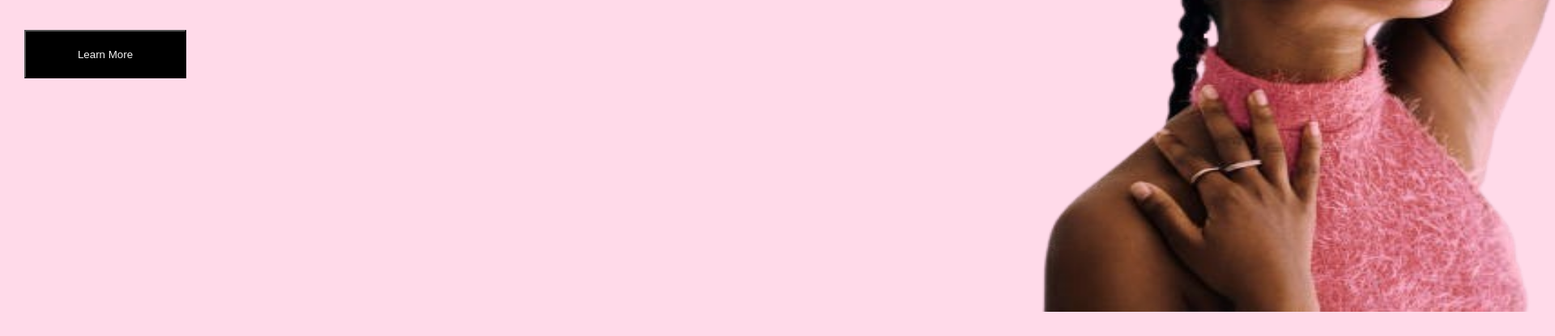
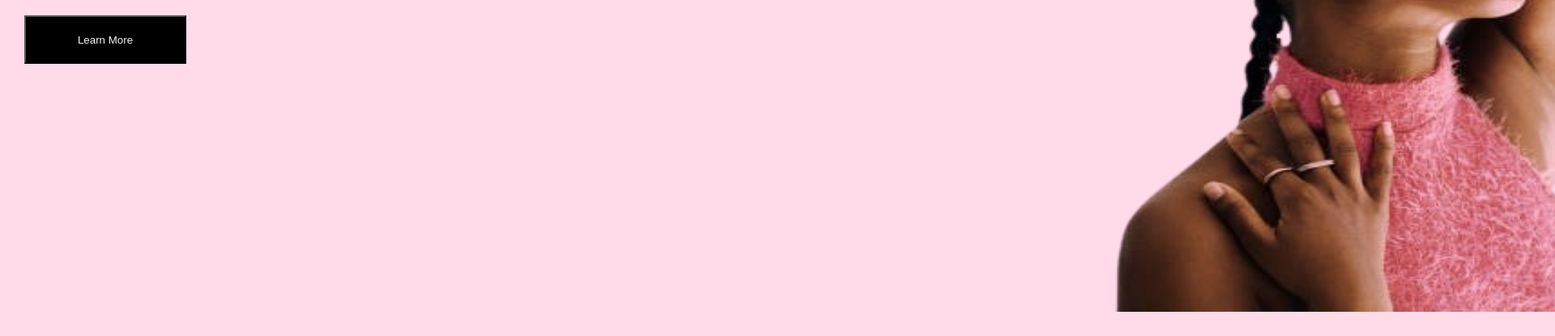
Before and after one commit to Agboebiere/portfolio, a plain HTML site: page index.html in a window 1280 px wide. Shown: the part 492-908 px from the top of the page at 81% size, 1920 px wide, since content can reach past the window. Drawn offline with Linux system fonts and the light colour scheme.

Commit message:
Add files via upload

```diff
--- a/portfolio.css
+++ b/portfolio.css
@@ -13,7 +13,7 @@ body{
 #father{
     background-color: rgb(255, 218, 233);
 
-    width: 1970px;
+    /* width: 1970px; */
     height: 800px;
     margin-top: 40px;
     display: inline-flex;
```
